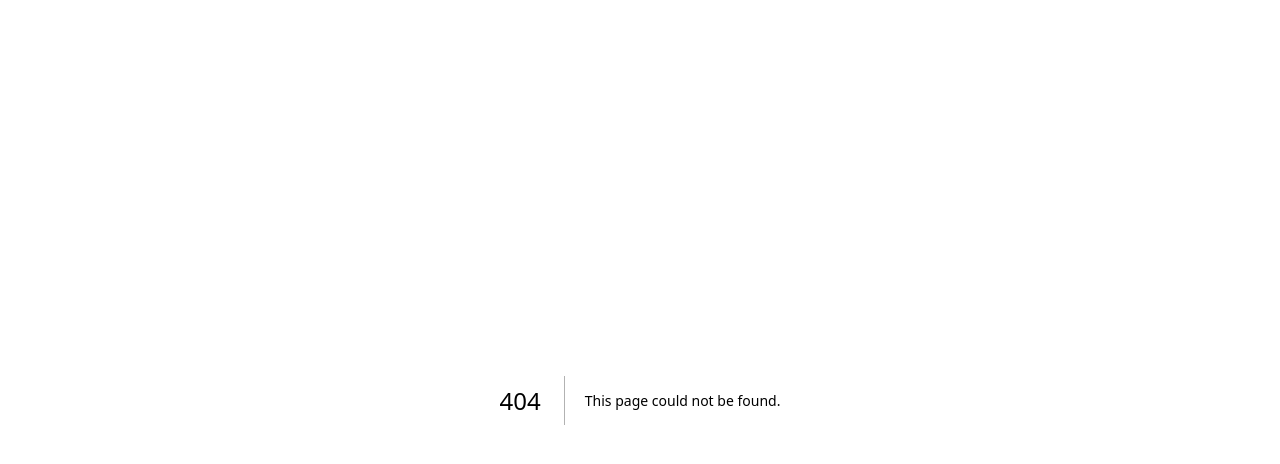
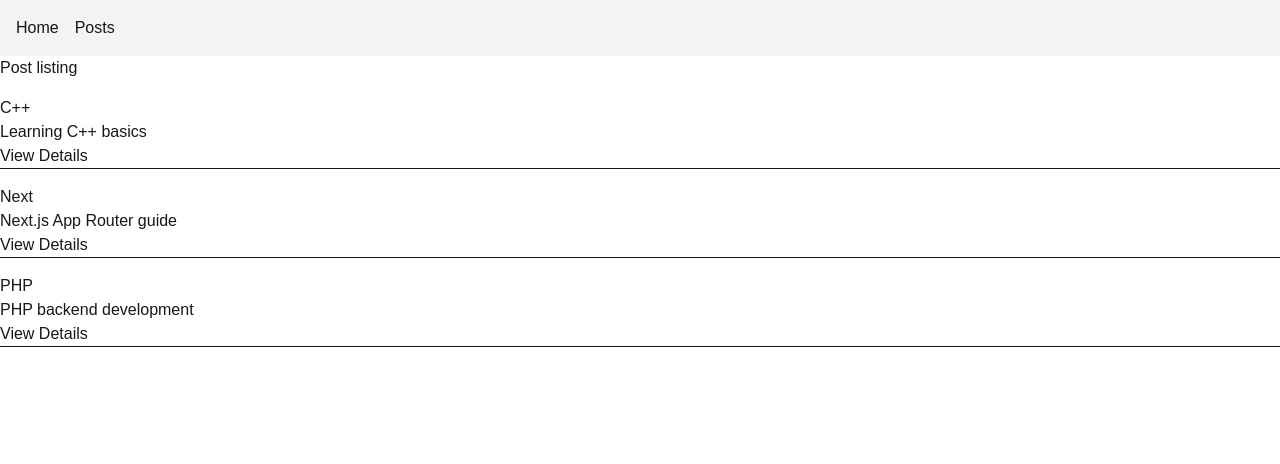
Before and after one commit to wariszargardev/nextjs-job-portal-prisma-postgres-stuff, a Next.js app: page /posts in a window 1280 px wide. Before the commit this address had no page. Shown: the top 464 px of the page. Built offline with nearby package versions, Linux system fonts and the light colour scheme.

Commit message:
Add navigation links to the layout component

```diff
--- a/app/layout.tsx
+++ b/app/layout.tsx
@@ -1,6 +1,7 @@
 import type { Metadata } from "next";
 import { Geist, Geist_Mono } from "next/font/google";
 import "./globals.css";
+import Link from "next/link";
 
 const geistSans = Geist({
   variable: "--font-geist-sans",
@@ -27,7 +28,14 @@ export default function RootLayout({
       lang="en"
       className={`${geistSans.variable} ${geistMono.variable} h-full antialiased`}
     >
-      <body className="min-h-full flex flex-col">{children}</body>
+      <body className="min-h-full flex flex-col">
+      <nav className="bg-gray-100 p-4 flex gap-4">
+          <Link href="/">Home</Link>
+          <Link href="/posts">Posts</Link>
+        </nav>
+
+        {children}
+      </body>
     </html>
   );
 }
--- /dev/null
+++ b/app/lib/post.ts
@@ -0,0 +1,5 @@
+export const posts = [
+    { id: 1, title: "C++", description: "Learning C++ basics" },
+    { id: 2, title: "Next", description: "Next.js App Router guide" },
+    { id: 3, title: "PHP", description: "PHP backend development" },
+  ];
--- /dev/null
+++ b/app/posts/[id]/page.tsx
@@ -0,0 +1,26 @@
+import { posts } from "@/app/lib/post"
+import Link from "next/link"
+import { notFound } from "next/navigation";
+
+export default async function PostInfo({
+    params,
+  }: {
+    params: Promise<{ id: string }>;
+  }){
+    await new Promise((r) => setTimeout(r, 1000))
+    const {id} = await params
+    const post = posts.find((p) => p.id === parseInt(id));
+    if(!post){
+        return notFound()
+    }
+    return (
+        <div>
+            <h1> Post info</h1>
+            <div key={post.id} className="mt-4 mb-4">
+                <h1>{post.title}</h1>
+                <p>{post.description}</p>
+                <hr/>
+            </div>
+        </div>
+    )
+}
--- /dev/null
+++ b/app/posts/loading.tsx
@@ -0,0 +1,10 @@
+export default function PostLoader() {
+    return (
+      <div className="p-4">
+        <div className="animate-pulse">
+          <div className="h-8 bg-gray-300 rounded w-3/4 mb-4"></div>
+          <div className="h-4 bg-gray-200 rounded w-1/2"></div>
+        </div>
+      </div>
+    );
+  }
--- /dev/null
+++ b/app/posts/not-found.tsx
@@ -0,0 +1,11 @@
+import Link from 'next/link'
+
+export default function NotFound() {
+  return (
+    <div>
+      <h2>Not Found</h2>
+      <p>Could not find requested resource</p>
+      <Link href="/posts" className=''>Post</Link>
+    </div>
+  )
+}
--- /dev/null
+++ b/app/posts/page.tsx
@@ -0,0 +1,22 @@
+import { posts } from "@/app/lib/post"
+import Link from "next/link"
+
+export default async function Posts(){
+    await new Promise((r) => setTimeout(r, 1000))
+
+    return (
+        <div>
+            <h1> Post listing</h1>
+            {
+                posts.map((post) => (
+                    <div key={post.id} className="mt-4 mb-4">
+                        <h1>{post.title}</h1>
+                        <p>{post.description}</p>
+                        <Link href={`posts/${post.id}`} className="cursor-pointer">View Details</Link>
+                        <hr/>
+                    </div>
+                ))
+            }
+        </div>
+    )
+}
```
